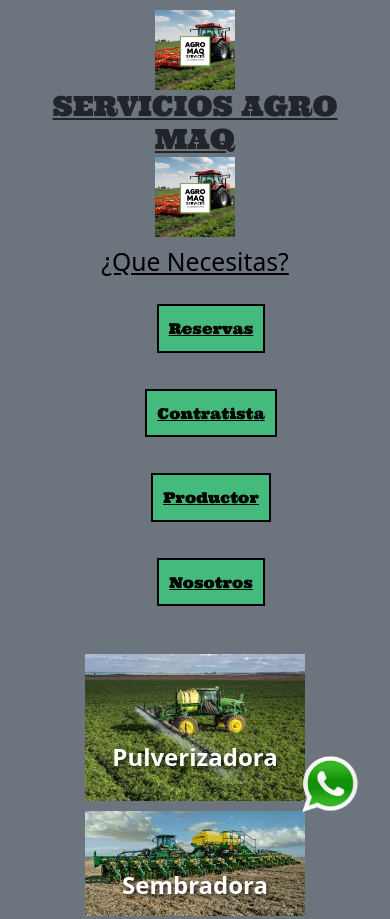
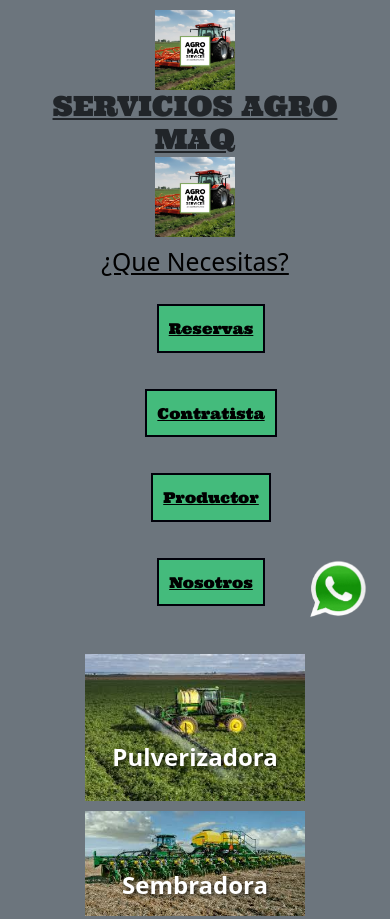
Before and after one commit to PalomboBernardo/Machinery-Services, a plain HTML site: page index.html in a window 390 px wide. Shown: the top 919 px of the page. Drawn offline with nearby package versions, Linux system fonts and the light colour scheme; a web font is replaced by a local one.

Commit message:
acomodamos icono whatapp

```diff
--- a/style/style.css
+++ b/style/style.css
@@ -223,11 +223,11 @@ option{
 
 .img-whatsapp {
     position: fixed;
-
     bottom: 20px;
     right: 20px;
     z-index: 100;
-        }
+    }
+
 .img-whatsapp img {
     width: 60px;
     height: 60px;
@@ -295,7 +295,6 @@ header p{
         width: 100%;
         margin: 10px 0;}
 
-
     .texto-pulverizadora,
     .texto-sembradora,.texto-cosechadora
     {
@@ -308,8 +307,15 @@ header p{
         font-weight: bold;
         text-shadow: 2px 2px 4px rgba(0, 0, 0, 0.7); /* Sombra para mejor visibilidad */}
 
+    .img-whatsapp {
+        position: fixed;
+        right: 3%;
+        top: 65%;
+        bottom: 25px;
+        z-index: index 100;
     }
 
+    }
 
 @media (min-width: 576px) and (max-width: 767.98px) {
 
```
